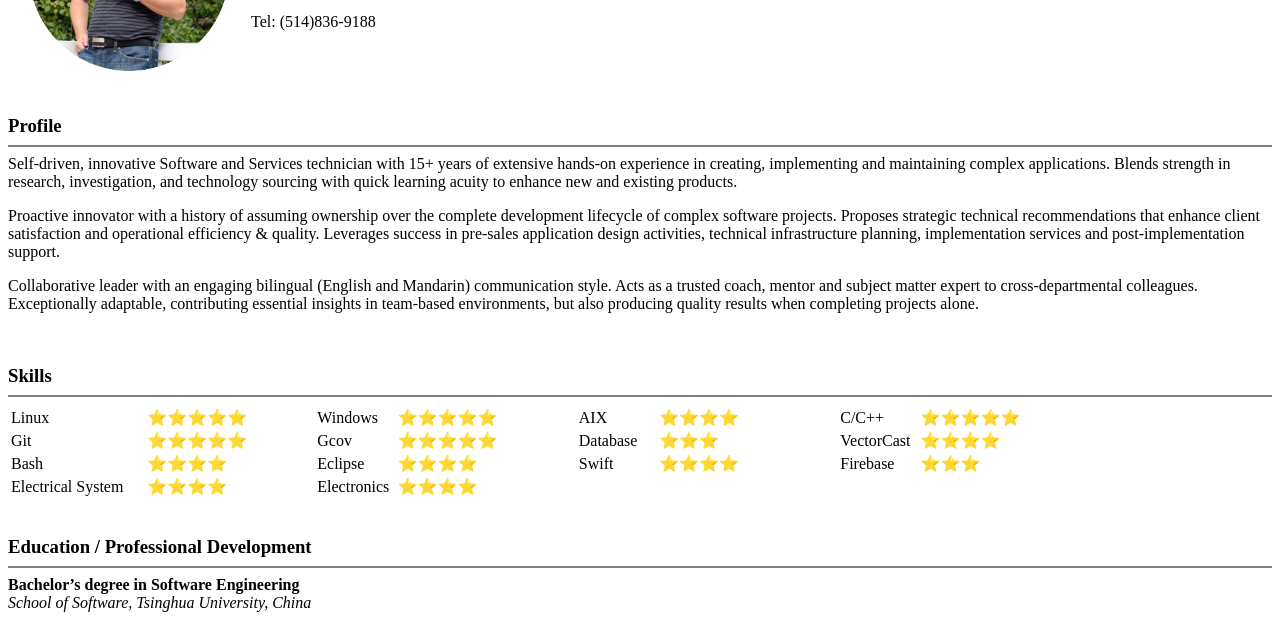
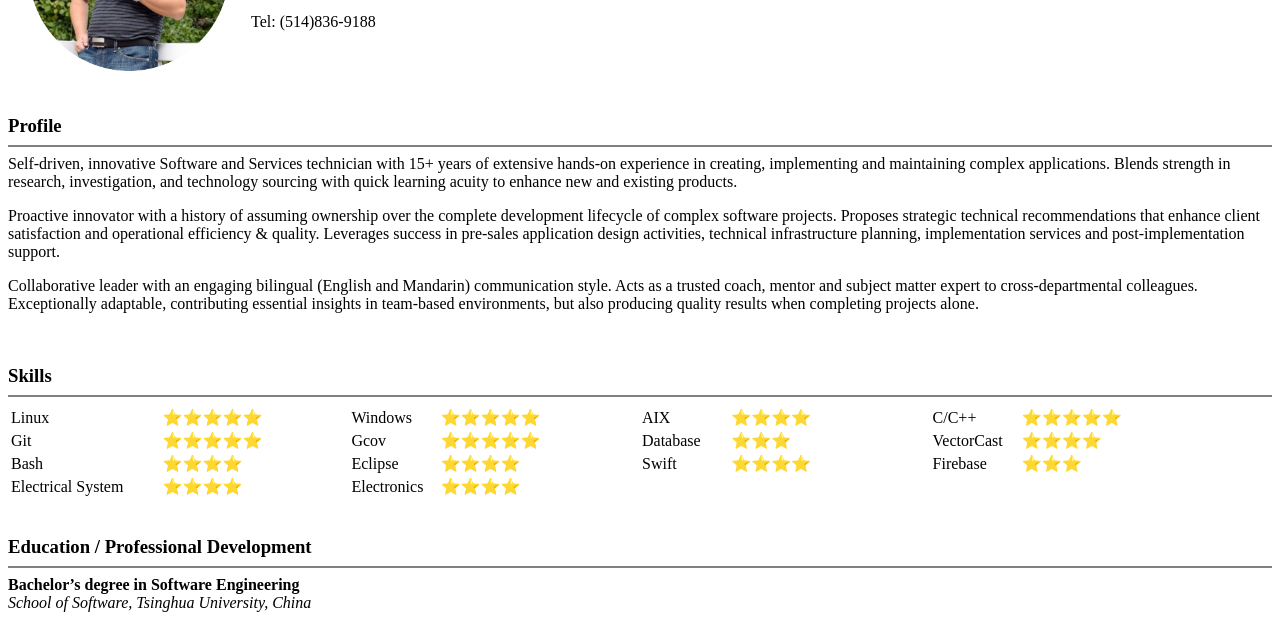
Before and after one commit to tintedsky/cv, a plain HTML site: page index.html in a window 1280 px wide. Shown: the part 158-785 px from the top of the page. Drawn offline with Linux system fonts and the light colour scheme.

Commit message:
Adjust the layout

```diff
--- a/index.html
+++ b/index.html
@@ -49,7 +49,7 @@
   <br>
   <h3>Skills</h3>
   <hr size="2" noshade>
-  <table width=90% cellspacing="">
+  <table width=100% cellspacing="">
     <tr>
       <td width=12%>
         Linux
```
